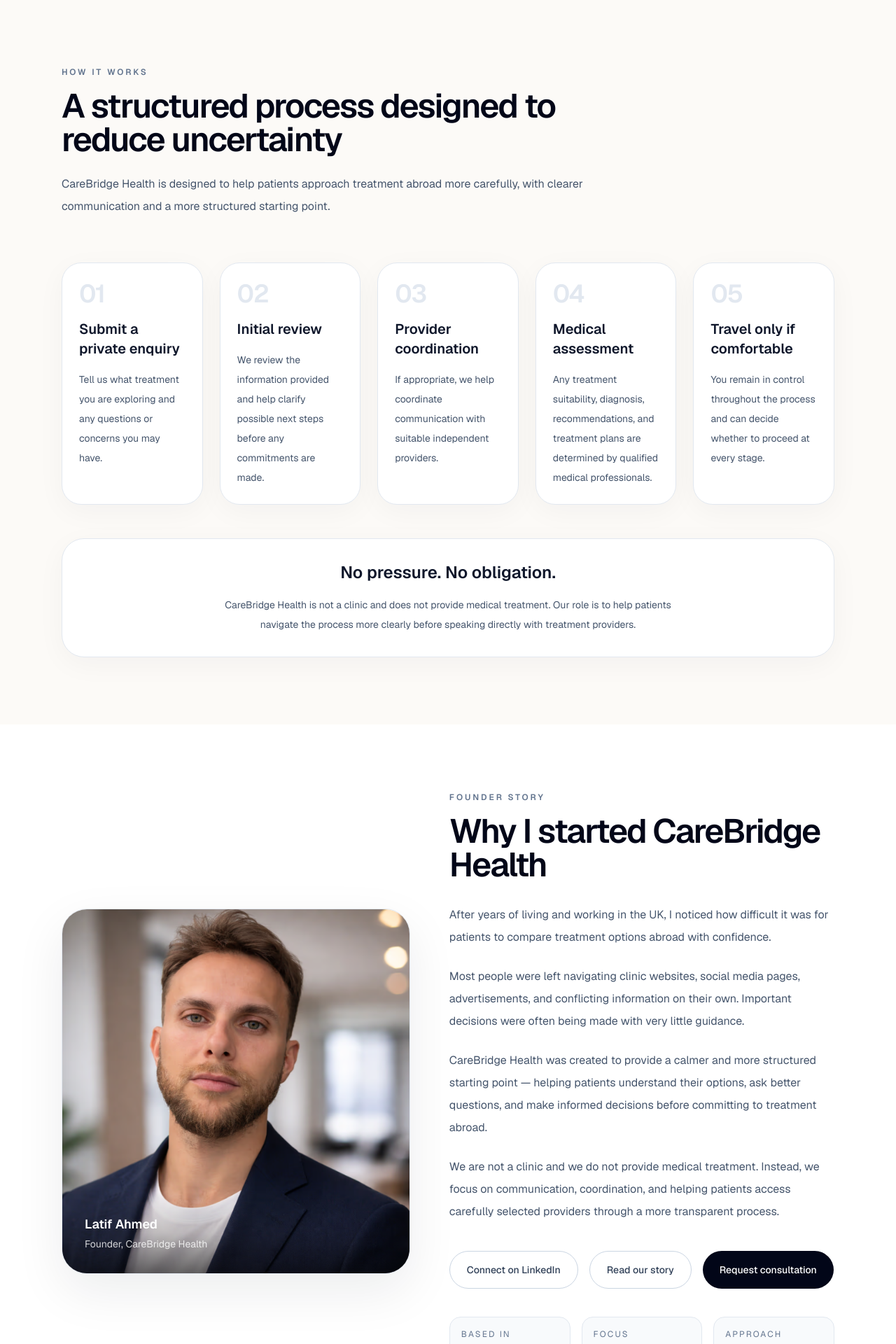
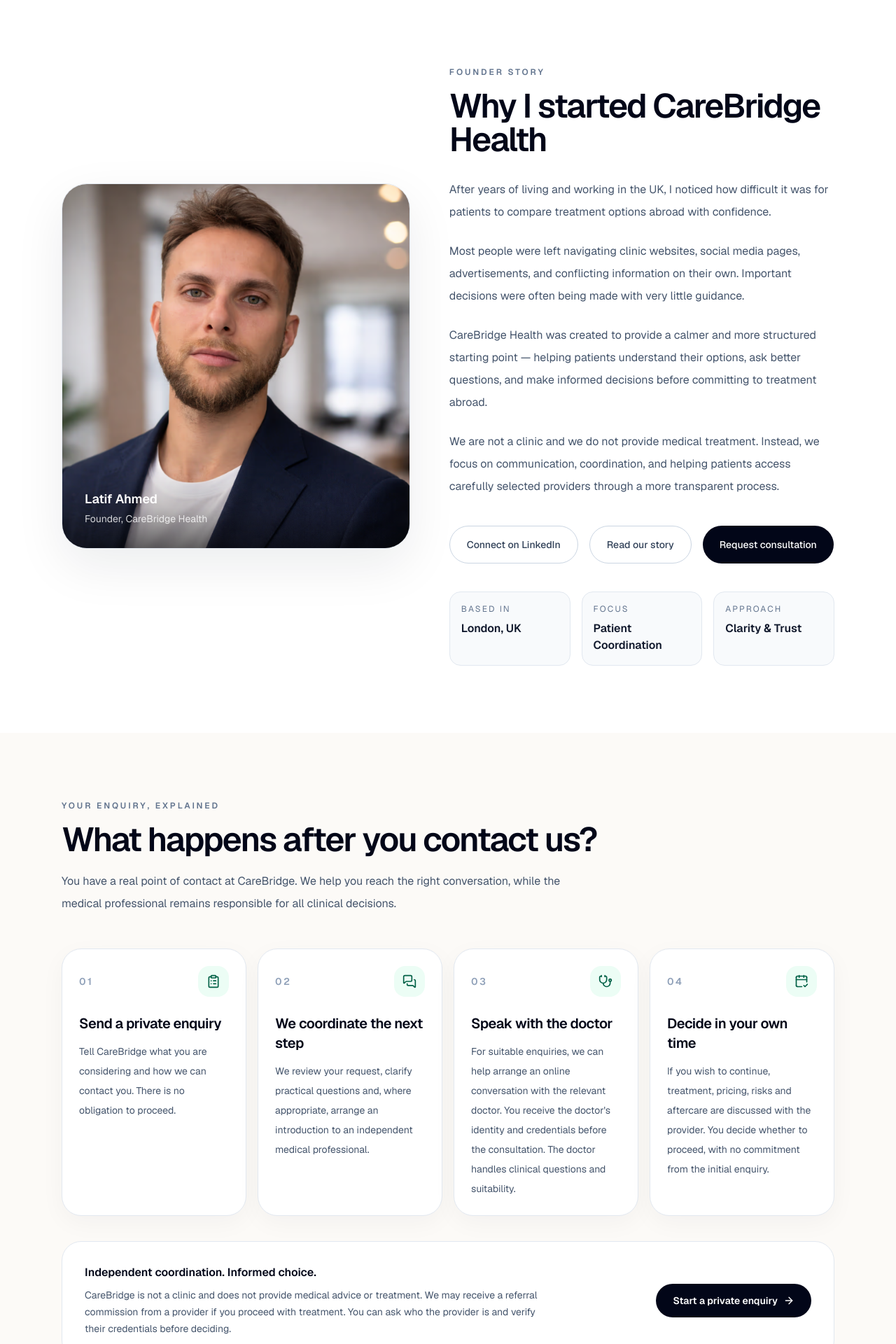
Before and after one commit to LyatifAhmed/carebridgehealth, a Next.js app: page / in a window 1280 px wide. Shown: the part 3800-5720 px from the top of the page at 70% size. Built offline with nearby package versions, Linux system fonts and the light colour scheme.

Commit message:
Explain patient enquiry journey directly after founder story (#6)
* Clarify the four post-enquiry steps and responsible clinician boundaries

* Place clear patient enquiry process after founder story on landing

```diff
--- a/app/components/HomePageClient.tsx
+++ b/app/components/HomePageClient.tsx
@@ -631,9 +631,9 @@ export default function HomePageClient() {
         </div>
       </section>
 
+      <FounderSection />
+
       <PatientJourneySection />
-
-      <FounderSection />
 
       <MedicalPartnerSection />
 
--- a/app/components/PatientJourneySection.tsx
+++ b/app/components/PatientJourneySection.tsx
@@ -1,87 +1,72 @@
-export default function PatientJourneySection() {
+import Link from "next/link";
+import { ArrowRight, CalendarCheck2, ClipboardList, MessagesSquare, Stethoscope } from "lucide-react";
+
 const steps = [
   {
-      step: "01",
-      title: "Submit a private enquiry",
-      description:
-        "Tell us what treatment you are exploring and any questions or concerns you may have.",
+    number: "01",
+    title: "Send a private enquiry",
+    description: "Tell CareBridge what you are considering and how we can contact you. There is no obligation to proceed.",
+    Icon: ClipboardList,
   },
   {
-      step: "02",
-      title: "Initial review",
-      description:
-        "We review the information provided and help clarify possible next steps before any commitments are made.",
+    number: "02",
+    title: "We coordinate the next step",
+    description: "We review your request, clarify practical questions and, where appropriate, arrange an introduction to an independent medical professional.",
+    Icon: MessagesSquare,
   },
   {
-      step: "03",
-      title: "Provider coordination",
-      description:
-        "If appropriate, we help coordinate communication with suitable independent providers.",
+    number: "03",
+    title: "Speak with the doctor",
+    description: "For suitable enquiries, we can help arrange an online conversation with the relevant doctor. You receive the doctor's identity and credentials before the consultation. The doctor handles clinical questions and suitability.",
+    Icon: Stethoscope,
   },
   {
-      step: "04",
-      title: "Medical assessment",
-      description:
-        "Any treatment suitability, diagnosis, recommendations, and treatment plans are determined by qualified medical professionals.",
-    },
-    {
-      step: "05",
-      title: "Travel only if comfortable",
-      description:
-        "You remain in control throughout the process and can decide whether to proceed at every stage.",
+    number: "04",
+    title: "Decide in your own time",
+    description: "If you wish to continue, treatment, pricing, risks and aftercare are discussed with the provider. You decide whether to proceed, with no commitment from the initial enquiry.",
+    Icon: CalendarCheck2,
   },
 ];
 
+export default function PatientJourneySection() {
   return (
-    <section className="bg-[#fcfaf7] py-24">
+    <section id="process" aria-labelledby="contact-process-title" className="scroll-mt-24 bg-[#fcfaf7] py-20 md:py-24">
       <div className="mx-auto max-w-6xl px-6">
         <div className="max-w-3xl">
-          <p className="text-xs font-semibold uppercase tracking-[0.24em] text-slate-500">
-            How it works
-          </p>
-
-          <h2 className="mt-4 text-4xl font-semibold tracking-[-0.04em] text-slate-950 md:text-5xl">
-            A structured process designed to reduce uncertainty
+          <p className="text-xs font-semibold uppercase tracking-[0.24em] text-slate-500">Your enquiry, explained</p>
+          <h2 id="contact-process-title" className="mt-4 text-4xl font-semibold tracking-[-0.04em] text-slate-950 md:text-5xl">
+            What happens after you contact us?
           </h2>
-
-          <p className="mt-6 text-base leading-8 text-slate-600">
-            CareBridge Health is designed to help patients approach treatment
-            abroad more carefully, with clearer communication and a more
-            structured starting point.
+          <p className="mt-5 text-base leading-8 text-slate-600">
+            You have a real point of contact at CareBridge. We help you reach the right conversation, while the medical professional remains responsible for all clinical decisions.
           </p>
         </div>
 
-        <div className="mt-16 grid gap-6 md:grid-cols-2 xl:grid-cols-5">
-          {steps.map((step) => (
-            <div
-              key={step.step}
-              className="group rounded-[28px] border border-slate-200 bg-white p-6 shadow-[0_10px_40px_rgba(15,23,42,0.04)] transition hover:-translate-y-1"
-            >
-              <div className="text-4xl font-semibold tracking-[-0.04em] text-slate-200 transition group-hover:text-slate-300">
-                {step.step}
+        <div className="mt-12 grid gap-4 md:grid-cols-2 xl:grid-cols-4">
+          {steps.map(({ number, title, description, Icon }) => (
+            <article key={number} className="rounded-[28px] border border-slate-200 bg-white p-6 shadow-[0_10px_35px_rgba(15,23,42,0.04)]">
+              <div className="flex items-center justify-between">
+                <span className="text-sm font-semibold tracking-[0.18em] text-slate-400">{number}</span>
+                <div className="flex h-11 w-11 items-center justify-center rounded-2xl bg-emerald-50 text-emerald-800">
+                  <Icon className="h-5 w-5" aria-hidden="true" />
                 </div>
-
-              <h3 className="mt-4 text-xl font-semibold text-slate-900">
-                {step.title}
-              </h3>
-
-              <p className="mt-4 text-sm leading-7 text-slate-600">
-                {step.description}
-              </p>
               </div>
+              <h3 className="mt-6 text-xl font-semibold tracking-tight text-slate-950">{title}</h3>
+              <p className="mt-3 text-sm leading-7 text-slate-600">{description}</p>
+            </article>
           ))}
         </div>
 
-        <div className="mt-12 rounded-[32px] border border-slate-200 bg-white p-8 text-center shadow-[0_10px_40px_rgba(15,23,42,0.04)]">
-          <h3 className="text-2xl font-semibold text-slate-900">
-            No pressure. No obligation.
-          </h3>
-
-          <p className="mx-auto mt-4 max-w-2xl text-sm leading-7 text-slate-600">
-            CareBridge Health is not a clinic and does not provide medical
-            treatment. Our role is to help patients navigate the process more
-            clearly before speaking directly with treatment providers.
+        <div className="mt-9 flex flex-col gap-5 rounded-[28px] border border-slate-200 bg-white p-6 md:flex-row md:items-center md:justify-between md:p-8">
+          <div className="max-w-2xl">
+            <p className="font-semibold text-slate-950">Independent coordination. Informed choice.</p>
+            <p className="mt-2 text-sm leading-6 text-slate-600">
+              CareBridge is not a clinic and does not provide medical advice or treatment. We may receive a referral commission from a provider if you proceed with treatment. You can ask who the provider is and verify their credentials before deciding.
             </p>
+          </div>
+          <Link href="/#form" className="inline-flex shrink-0 items-center justify-center gap-2 rounded-full bg-slate-950 px-6 py-3.5 text-sm font-semibold text-white transition hover:bg-slate-800">
+            Start a private enquiry <ArrowRight className="h-4 w-4" aria-hidden="true" />
+          </Link>
         </div>
       </div>
     </section>
```
Lines whose indentation alone changed are shown as unchanged.
